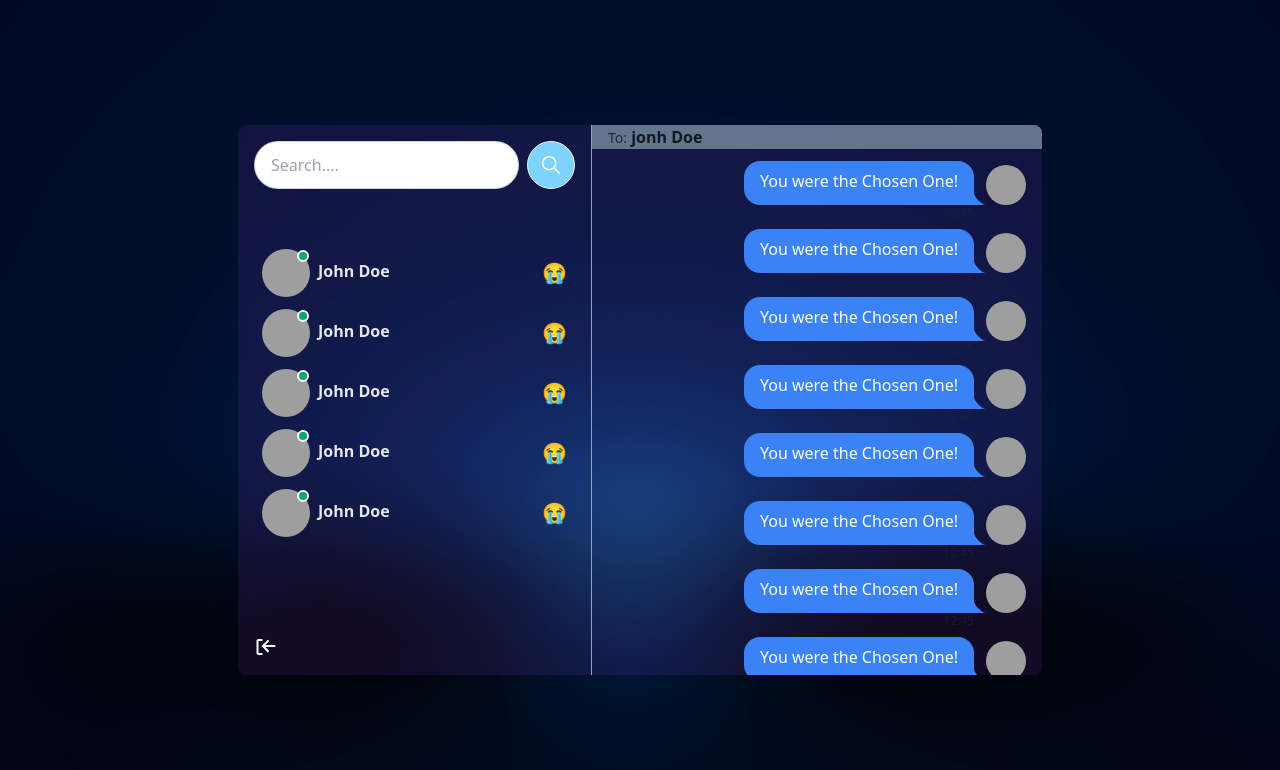
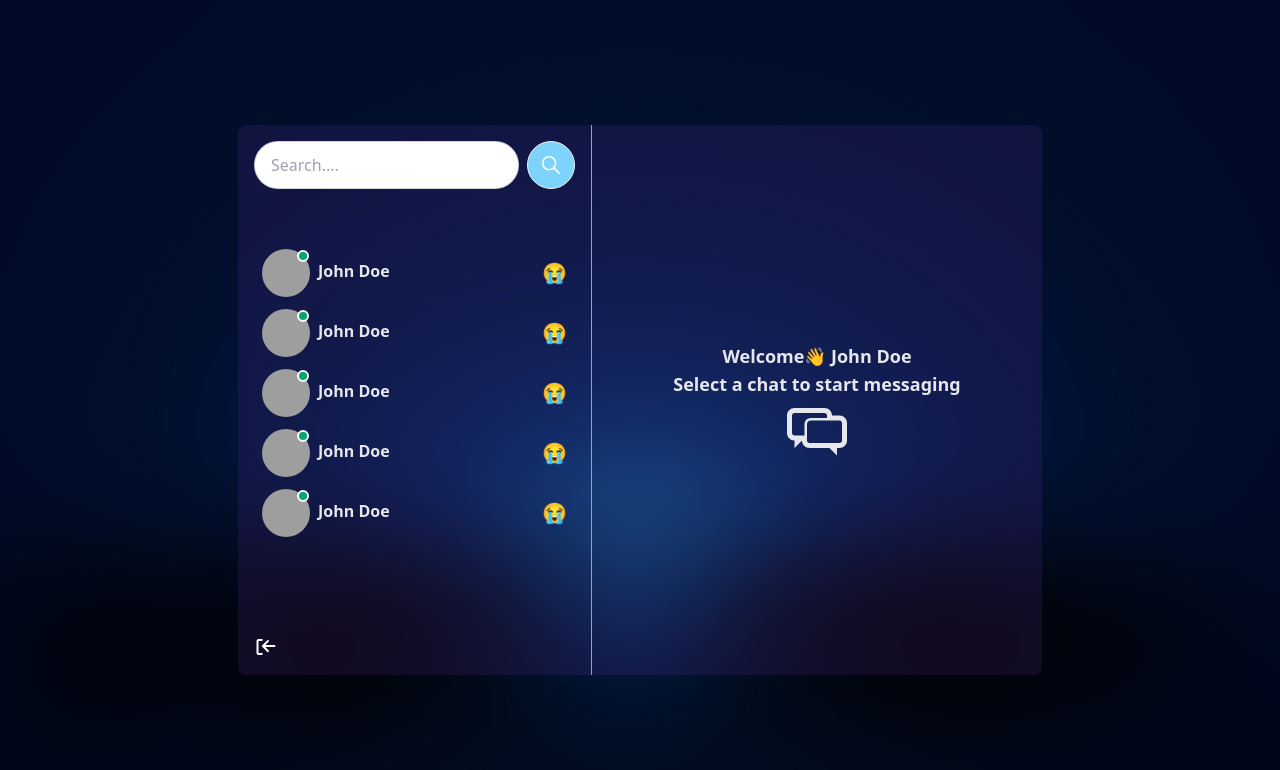
Before and after one commit to LongisthebestAgain/ChatApp---MERN, a React (Vite) app in the folder frontend/: page / in a window 1280 px wide. Shown: the top 770 px of the page. Built offline with nearby package versions, Linux system fonts and the light colour scheme; grey boxes are pictures that could not be loaded.

Commit message:
Finish the ui

```diff
--- a/frontend/src/components/messages/MessageContainer.jsx
+++ b/frontend/src/components/messages/MessageContainer.jsx
@@ -1,18 +1,34 @@
 import React from 'react'
 import Messages from './Messages'
+import MessageInput from './MessageInput'
+import { TiMessages } from 'react-icons/ti'
 const MessageContainer = () => {
+    const noChatSelected = true;
     return (
         <div className='md:min-w-[450px] flex flex-col'>
-            <>
-                <div className='bg-slate-500 px-4 mb-2'>
-                    <span className='label-text'>To:</span>{" "}
-                    <span className="text-gray-900 font-bold">jonh Doe</span>
-                </div>
-                <Messages/>
-                {/* <MessageInput/> */}
-            </>
+            {noChatSelected ? (<NoChatSelected/>) : (
+                <>
+                    <div className='bg-slate-500 px-4 mb-2'>
+                        <span className='label-text'>To:</span>{" "}
+                        <span className="text-gray-900 font-semibold text-sm">Jonh Doe</span>
+                    </div>
+                    <Messages />
+                    <MessageInput />
+                </>
+            )}
         </div>
     )
 }
+export default MessageContainer
 
-export default MessageContainer
+const NoChatSelected = () => {
+    return (
+        <div className='flex items-center justify-center w-full h-full'>
+            <div className='p-4 text-center sm:text-lg md-text-xl text-gray-200 font-semibold flex flex-col'>
+                <p>Welcome👋 John Doe </p>
+                <p>Select a chat to start messaging </p>
+                <TiMessages className='text-3xl md:text-6xl self-center' />
+            </div>
+        </div>
+    )
+}
--- /dev/null
+++ b/frontend/src/components/messages/MessageInput.jsx
@@ -0,0 +1,19 @@
+import { IoSend } from "react-icons/io5";
+
+const MessageInput = () => {
+    return (
+        <form className="px-4 my-3 ">
+            <div className="w-full relative">
+                <input placeholder="Aa" className="rounded-full block w-full bg-gray-700 border-gray-600 text-white p-1.5 pl-3" />
+                <button type="submit" className="absolute inset-y-0 end-0 flex items-center pe-3">
+                    <IoSend />
+                </button>
+                <div>
+
+                </div>
+            </div>
+        </form>
+    )
+}
+
+export default MessageInput
--- a/frontend/src/components/messages/Messages.jsx
+++ b/frontend/src/components/messages/Messages.jsx
@@ -2,7 +2,6 @@ import Message from "./Message"
 const Messages = () => {
   return (
     <div className="px-4 flex-1 overflow-auto">
-      <Message/>
       <Message/>
       <Message/>
       <Message/>
--- a/frontend/src/index.css
+++ b/frontend/src/index.css
@@ -1,33 +1,39 @@
 @tailwind base;
 @tailwind components;
 @tailwind utilities;
+
+/* Reset for all elements */
+* {
+  scrollbar-color: initial !important; /* Use `!important` to override the global rule */
+}
 
 body {
   background: url("./assets/abstract-luxury-gradient-blue-background-smooth-dark-blue-with-black-vignette-studio-banner.jpg");
   background-repeat: no-repeat;
   background-size: cover;
   background-position: center;
+}
+body {
+  --sb-track-color: #232E33;
+  --sb-thumb-color: #050505cf;
+  --sb-size: 8px;
+}
 
-}
 ::-webkit-scrollbar {
-  width: 12px;
-  background-color: #1a1a1a;
+  width: var(--sb-size);
 }
 
 ::-webkit-scrollbar-track {
-  background-color: #1a1a1a;
+  background: var(--sb-track-color);
+  border-radius: 9px;
+
 }
 
 ::-webkit-scrollbar-thumb {
-  background-color: #444;
-  border-radius: 6px;
-  border: 2px solid #1a1a1a;
+  cursor: pointer;
+  background: var(--sb-thumb-color);
+  border-radius: 9px;
 }
-
 ::-webkit-scrollbar-thumb:hover {
-  background-color: #666;
+  background: #505050;
 }
-
-::-webkit-scrollbar-corner {
-  background-color: #1a1a1a;
-}
```
